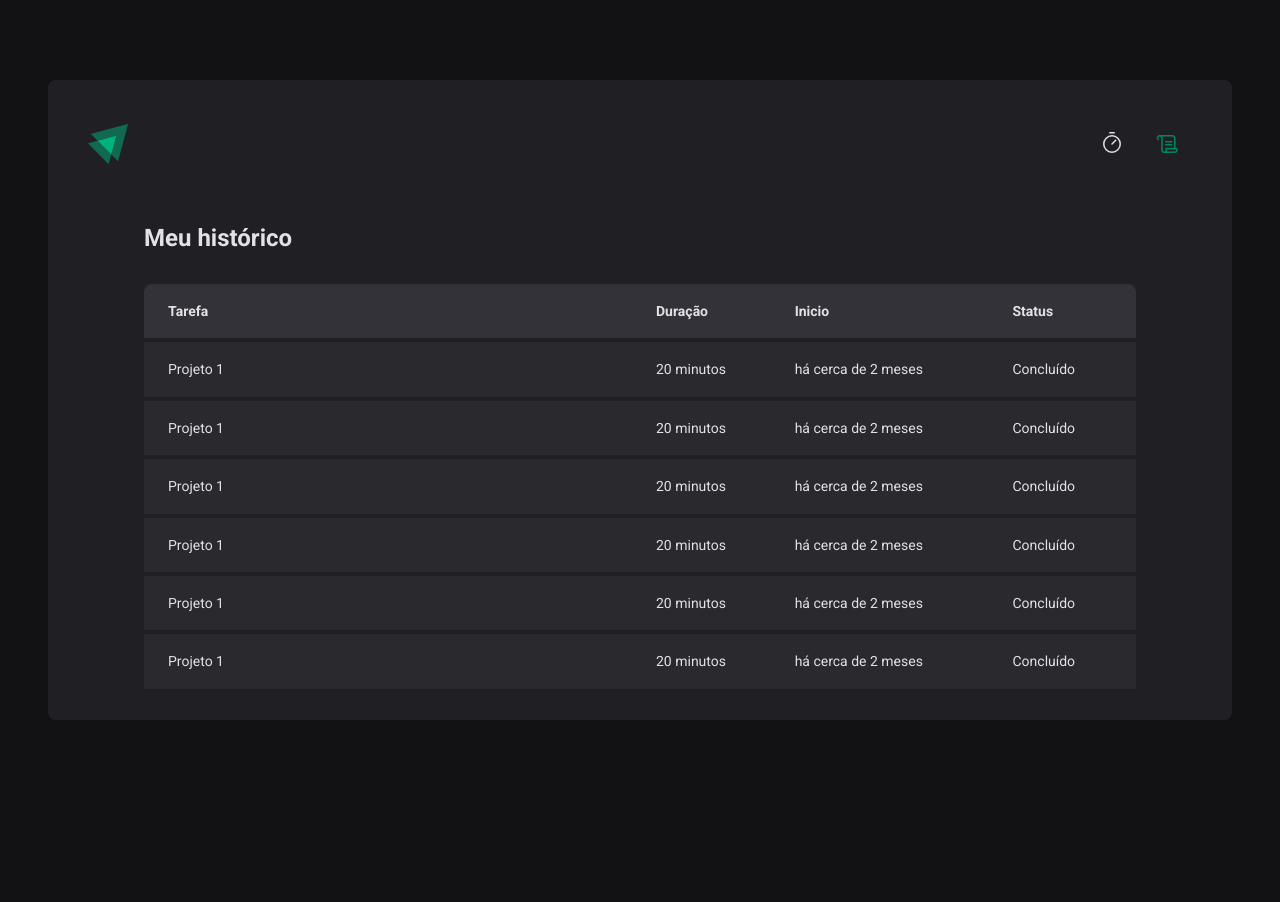
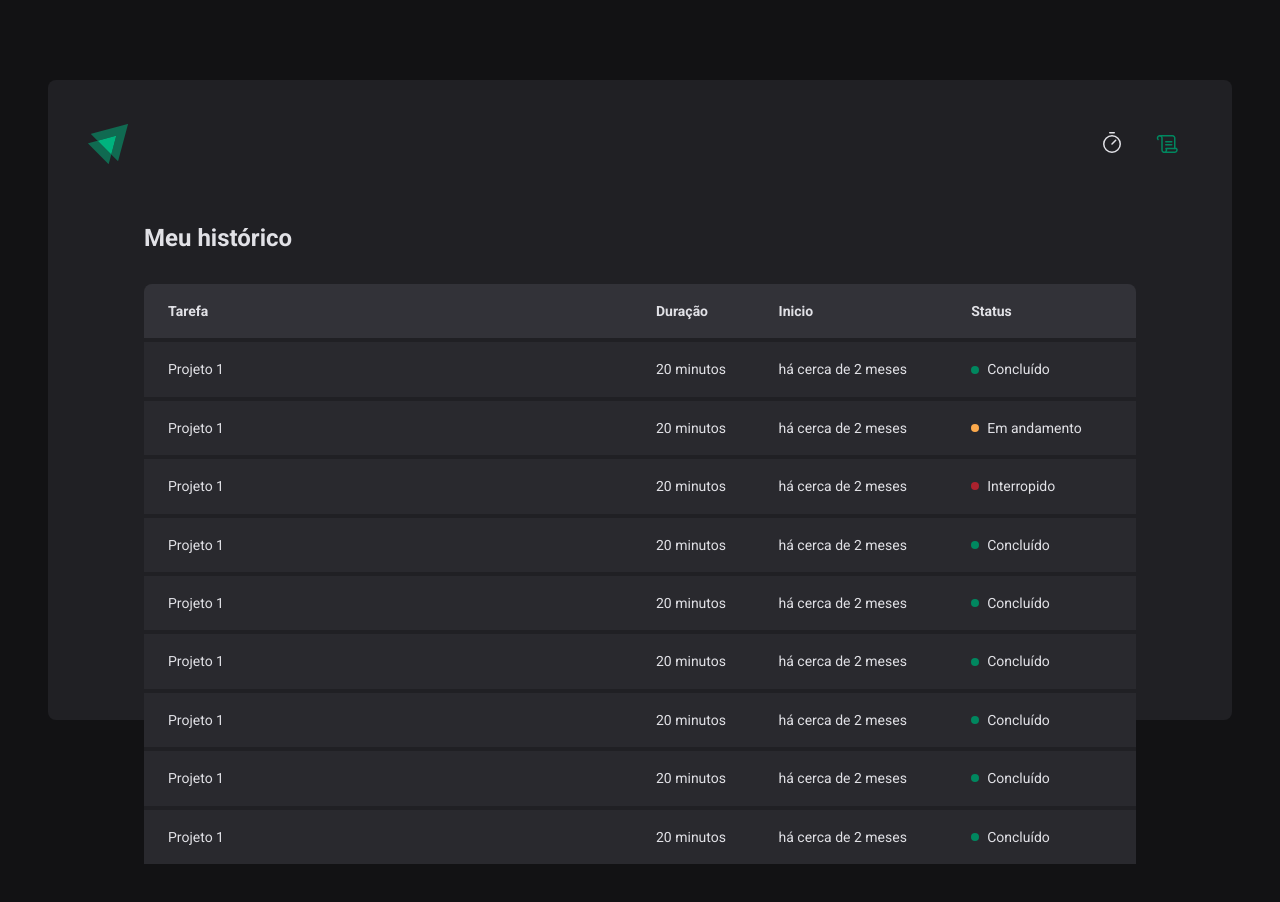
Before and after one commit to Hugovarellaa/Ignite-lab, a React (Vite) app in the folder 02-ignte-timer/: page /history in a window 1280 px wide. Shown: the top 902 px of the page. Before the commit the page ends 800 px from the top, so only its background shows below. Built offline with nearby package versions, Linux system fonts and the light colour scheme.

Commit message:
Component Status

```diff
--- a/02-ignte-timer/src/pages/History/index.tsx
+++ b/02-ignte-timer/src/pages/History/index.tsx
@@ -1,4 +1,4 @@
-import { HistoryContainer, HistoryList } from './styles'
+import { HistoryContainer, HistoryList, Status } from './styles'
 
 export function History() {
   return (
@@ -21,7 +21,9 @@
               <td>20 minutos</td>
               <td>há cerca de 2 meses</td>
               <td>
-                <span>Concluído</span>
+                <span>
+                  <Status statusColor="green">Concluído</Status>
+                </span>
               </td>
             </tr>
 
@@ -30,7 +32,9 @@
               <td>20 minutos</td>
               <td>há cerca de 2 meses</td>
               <td>
-                <span>Concluído</span>
+                <span>
+                  <Status statusColor="yellow">Em andamento</Status>
+                </span>
               </td>
             </tr>
 
@@ -39,7 +43,9 @@
               <td>20 minutos</td>
               <td>há cerca de 2 meses</td>
               <td>
-                <span>Concluído</span>
+                <span>
+                  <Status statusColor="red">Interropido</Status>
+                </span>
               </td>
             </tr>
 
@@ -48,7 +54,9 @@
               <td>20 minutos</td>
               <td>há cerca de 2 meses</td>
               <td>
-                <span>Concluído</span>
+                <span>
+                  <Status statusColor="green">Concluído</Status>
+                </span>
               </td>
             </tr>
 
@@ -57,7 +65,9 @@
               <td>20 minutos</td>
               <td>há cerca de 2 meses</td>
               <td>
-                <span>Concluído</span>
+                <span>
+                  <Status statusColor="green">Concluído</Status>
+                </span>
               </td>
             </tr>
 
@@ -66,7 +76,39 @@
               <td>20 minutos</td>
               <td>há cerca de 2 meses</td>
               <td>
-                <span>Concluído</span>
+                <span>
+                  <Status statusColor="green">Concluído</Status>
+                </span>
+              </td>
+            </tr>
+            <tr>
+              <td>Projeto 1</td>
+              <td>20 minutos</td>
+              <td>há cerca de 2 meses</td>
+              <td>
+                <span>
+                  <Status statusColor="green">Concluído</Status>
+                </span>
+              </td>
+            </tr>
+            <tr>
+              <td>Projeto 1</td>
+              <td>20 minutos</td>
+              <td>há cerca de 2 meses</td>
+              <td>
+                <span>
+                  <Status statusColor="green">Concluído</Status>
+                </span>
+              </td>
+            </tr>
+            <tr>
+              <td>Projeto 1</td>
+              <td>20 minutos</td>
+              <td>há cerca de 2 meses</td>
+              <td>
+                <span>
+                  <Status statusColor="green">Concluído</Status>
+                </span>
               </td>
             </tr>
           </tbody>
--- a/02-ignte-timer/src/pages/History/styles.ts
+++ b/02-ignte-timer/src/pages/History/styles.ts
@@ -59,3 +59,27 @@
     }
   }
 `
+interface StatusProps {
+  statusColor: 'yellow' | 'green' | 'red'
+}
+
+const STATUS_COLORS = {
+  yellow: 'yellow-500',
+  green: 'green-500',
+  red: 'red-500',
+} as const
+
+export const Status = styled.span<StatusProps>`
+  display: flex;
+  align-items: center;
+  gap: 0.5rem;
+
+  &::before {
+    content: '';
+    width: 0.5rem;
+    height: 0.5rem;
+    border-radius: 50%;
+    background-color: ${(props) =>
+      props.theme[STATUS_COLORS[props.statusColor]]};
+  }
+`
```
